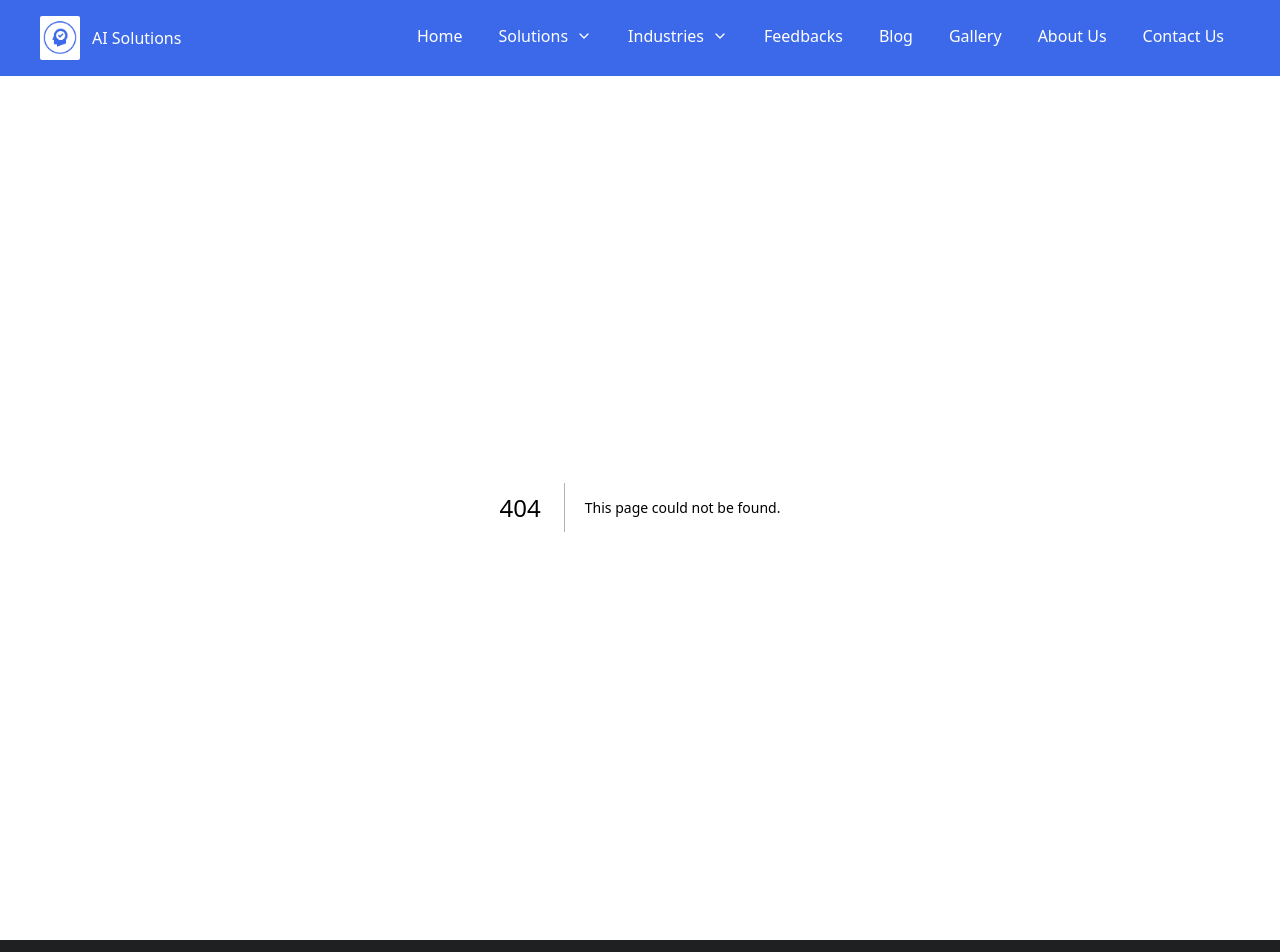
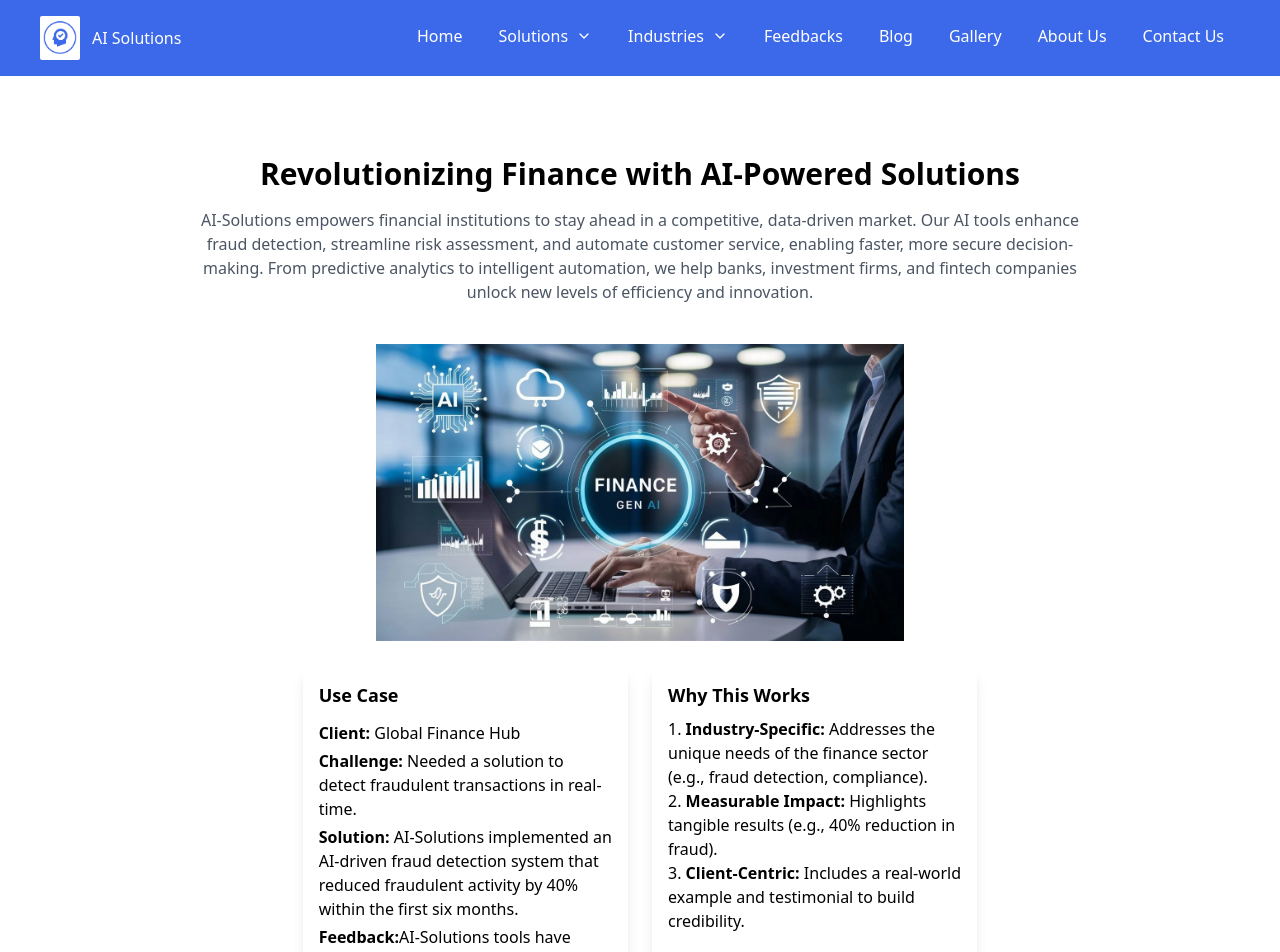
Before and after one commit to chanmyaephonehein/pdbymp, a Next.js app: page /user/industries/1 in a window 1280 px wide. Before the commit this address had no page. Shown: the top 952 px of the page. Built offline with nearby package versions, Linux system fonts and the light colour scheme.

Commit message:
Blog detail complete

```diff
--- a/src/components/cards/SolutionCard.js
+++ b/src/components/cards/SolutionCard.js
@@ -20,7 +20,7 @@ const SolutionCard = ({ title, content, list, button, route }) => {
         </ul>
       </div>
       <button
-        onClick={() => router.push({ pathname: `/user/solutions/${route}` })}
+        onClick={() => router.push({ pathname: `${route}` })}
         className="bg-gray-700 p-3 text-white rounded-md hover:bg-gray-900"
       >
         {button}
--- /dev/null
+++ b/src/pages/user/blog/[id].js
@@ -0,0 +1,35 @@
+import { useRouter } from "next/router";
+
+const EachBlog = () => {
+  const router = useRouter();
+  return (
+    <div className=" px-4 py-12 flex flex-col items-center ">
+      <h1 className="text-3xl font-bold mb-10">
+        The Future of Work: How AI is Transforming the Digital Employee
+        Experience
+      </h1>
+
+      <img src="/image21.png" className="w-1/2 mb-10" />
+
+      <p className="text-gray-700 mx-24 text-center">
+        AI is revolutionizing the workplace by automating repetitive tasks,
+        enhancing productivity, and enabling smarter collaboration. From
+        predictive analytics to personalized learning platforms, AI-powered
+        tools empower employees to work smarter and more efficiently. At
+        AI-Solutions, we’re leading this transformation with innovative tools
+        that streamline workflows, improve decision-making, and create a more
+        engaging employee experience. Discover how AI can help your organization
+        thrive in the digital age—
+        <a
+          onClick={() => router.push({ pathname: "/user/contactus" })}
+          className="text-blue-500 font-semibold cursor-pointer"
+        >
+          [Contact Us]
+        </a>
+        today to learn more!
+      </p>
+    </div>
+  );
+};
+
+export default EachBlog;
--- a/src/pages/user/blog/index.js
+++ b/src/pages/user/blog/index.js
@@ -9,7 +9,7 @@ const blog = [
       "The Future of Work: How AI is Transforming the Digital Employee Experience",
     content:
       "Explore how AI-powered tools are revolutionizing the workplace, from automating repetitive tasks to enhancing employee productivity. Learn how AI-Solutions is leading the charge in creating smarter, more efficient work environments.",
-    route: "/",
+    route: "/user/blog/1",
   },
   {
     id: 2,
@@ -17,7 +17,7 @@ const blog = [
     title: "AI in Action: Real-World Applications Across Industries",
     content:
       "From healthcare to finance, discover how AI-Solutions is helping businesses across sectors leverage AI to solve complex challenges. This article showcases case studies and success stories from our clients.",
-    route: "/",
+    route: "/user/blog/2",
   },
   {
     id: 3,
@@ -25,7 +25,7 @@ const blog = [
     title: "Prototyping with AI: Faster, Smarter, and More Affordable",
     content:
       "Learn how AI-Solutions is changing the game in prototyping with AI-driven tools that reduce costs and speed up innovation. This blog post highlights the benefits of AI-based prototyping for startups and enterprises alike.",
-    route: "/",
+    route: "/user/blog/3",
   },
   {
     id: 4,
@@ -34,7 +34,7 @@ const blog = [
       "AI for Good: How Technology is Enhancing the Digital Employee Experience",
     content:
       "Explore how AI is being used to create a positive impact in the workplace. Discover how AI-Solutions is helping organizations prioritize employee well-being while boosting productivity.",
-    route: "/",
+    route: "/user/blog/4",
   },
 ];
 const Blog = () => {
--- a/src/pages/user/contactus/index.js
+++ b/src/pages/user/contactus/index.js
@@ -14,7 +14,8 @@ const ContactUs = () => {
         </div>
 
         {/* Right Section (Form) */}
-        <div className="w-1/2 bg-gray-100 p-6 rounded-lg">
+
+        <div className="w-1/3 bg-gray-100 p-6 rounded-lg mx-auto">
           <form>
             <label className="block text-sm font-medium">Name</label>
             <input type="text" className="w-full p-2 mb-3 border rounded-md" />
--- /dev/null
+++ b/src/pages/user/industries/[id].js
@@ -0,0 +1,67 @@
+const EachIndustry = () => {
+  return (
+    <div className=" mx-auto px-4 py-12 text-center">
+      <h1 className="text-3xl font-bold mb-4">
+        Revolutionizing Finance with AI-Powered Solutions
+      </h1>
+      <p className="text-gray-600 mb-10 px-20">
+        AI-Solutions empowers financial institutions to stay ahead in a
+        competitive, data-driven market. Our AI tools enhance fraud detection,
+        streamline risk assessment, and automate customer service, enabling
+        faster, more secure decision-making. From predictive analytics to
+        intelligent automation, we help banks, investment firms, and fintech
+        companies unlock new levels of efficiency and innovation.
+      </p>
+
+      {/* Image Placeholder */}
+      <div className=" flex items-center justify-center mb-6">
+        <img src="/image19.png" className="w-1/2" />
+      </div>
+
+      <div className="flex justify-center gap-6 text-left mx-10">
+        {/* Use Case Section */}
+        <div className="shadow-lg p-4 rounded-lg w-1/3 flex flex-col gap-1">
+          <h2 className="text-lg font-semibold mb-2">Use Case</h2>
+          <p>
+            <strong>Client:</strong> Global Finance Hub
+          </p>
+          <p>
+            <strong>Challenge:</strong> Needed a solution to detect fraudulent
+            transactions in real-time.
+          </p>
+          <p>
+            <strong>Solution:</strong> AI-Solutions implemented an AI-driven
+            fraud detection system that reduced fraudulent activity by 40%
+            within the first six months.
+          </p>
+          <p className="">
+            <strong>Feedback:</strong>AI-Solutions tools have saved us millions
+            and improved our operational efficiency. Their team is a true
+            partner in innovation.
+            <br />- Emily Zhang, Head of Risk Management, Global Finance Hub
+          </p>
+        </div>
+
+        <div className="shadow-lg p-4 rounded-lg w-1/3">
+          <h2 className="text-lg font-semibold mb-2">Why This Works</h2>
+          <ol className="list-decimal list-inside">
+            <li>
+              <strong>Industry-Specific:</strong> Addresses the unique needs of
+              the finance sector (e.g., fraud detection, compliance).
+            </li>
+            <li>
+              <strong>Measurable Impact:</strong> Highlights tangible results
+              (e.g., 40% reduction in fraud).
+            </li>
+            <li>
+              <strong>Client-Centric:</strong> Includes a real-world example and
+              testimonial to build credibility.
+            </li>
+          </ol>
+        </div>
+      </div>
+    </div>
+  );
+};
+
+export default EachIndustry;
--- a/src/pages/user/industries/index.js
+++ b/src/pages/user/industries/index.js
@@ -5,24 +5,28 @@ const industries = [
   {
     id: 1,
     title: "Education",
+    route: "/user/industries/1",
     content:
       "AI-Solutions empowers educational institutions with cutting-edge tools to enhance learning experiences and streamline administrative processes. From AI-driven student performance analytics to virtual classroom assistants, we help schools and universities innovate for the future.",
   },
   {
     id: 2,
     title: "Finance",
+    route: "/user/industries/2",
     content:
       "AI-Solutions transforms the finance sector with secure, AI-driven tools for fraud detection, risk assessment, and customer service automation. Our solutions help financial institutions stay ahead in a competitive, data-driven market.",
   },
   {
     id: 3,
     title: "Healthcare",
+    route: "/user/industries/3",
     content:
       "Our AI-powered solutions revolutionize healthcare by improving patient care and operational efficiency. From predictive diagnostics to intelligent patient management systems, we enable healthcare providers to deliver faster, more accurate services.",
   },
   {
     id: 4,
     title: "Government",
+    route: "/user/industries/4",
     content:
       "We support government agencies with AI tools that enhance public service delivery and decision-making. From smart city initiatives to predictive analytics for policy planning, our solutions drive efficiency and transparency in governance.",
   },
@@ -50,6 +54,7 @@ const Industries = () => {
             title={item.title}
             content={item.content}
             button="Read more"
+            route={item.route}
           />
         ))}
       </div>
--- a/src/pages/user/solutions/index.js
+++ b/src/pages/user/solutions/index.js
@@ -17,6 +17,7 @@ const Solutions = () => {
             "Integration with existing school software (e.g., Google Classroom)",
           ],
           button: "Transform your classroom →",
+          route: "/user/solutions/1",
         },
         {
           id: 2,
@@ -28,6 +29,7 @@ const Solutions = () => {
             "Plagiarism detection for academic integrity.",
           ],
           button: "See How it works →",
+          route: "/user/solutions/2",
         },
       ],
     },
@@ -44,6 +46,7 @@ const Solutions = () => {
             "Reduces false positives by 40%.",
           ],
           button: "Secure Your Systems →",
+          route: "/user/solutions/3",
         },
         {
           id: 4,
@@ -55,6 +58,7 @@ const Solutions = () => {
             "Compliance with FINRA and SEC regulations.",
           ],
           button: "Boost Your ROI →",
+          route: "/user/solutions/4",
         },
       ],
     },
@@ -71,6 +75,7 @@ const Solutions = () => {
             "HIPAA-compliant data security.",
           ],
           button: "Enhance Patient Care →",
+          route: "/user/solutions/5",
         },
         {
           id: 6,
@@ -82,6 +87,7 @@ const Solutions = () => {
             "Integration with EHR systems (e.g., Epic, Cerner)",
           ],
           button: "Optimize Your Operations →",
+          route: "/user/solutions/6",
         },
       ],
     },
@@ -98,6 +104,7 @@ const Solutions = () => {
             "Integration with government databases.",
           ],
           button: "Enhance Citizen Experience →",
+          route: "/user/solutions/7",
         },
         {
           id: 8,
@@ -109,6 +116,7 @@ const Solutions = () => {
             "GDPR-compliant data handling.",
           ],
           button: "Improve Public Safety →",
+          route: "/user/solutions/8",
         },
       ],
     },
@@ -129,7 +137,7 @@ const Solutions = () => {
                 content={itm.content}
                 list={itm.list}
                 button={itm.button}
-                route={itm.id}
+                route={itm.route}
               />
             ))}
           </div>
```
Also changed, not shown: public/image19.png (added), public/image21.png (added).
